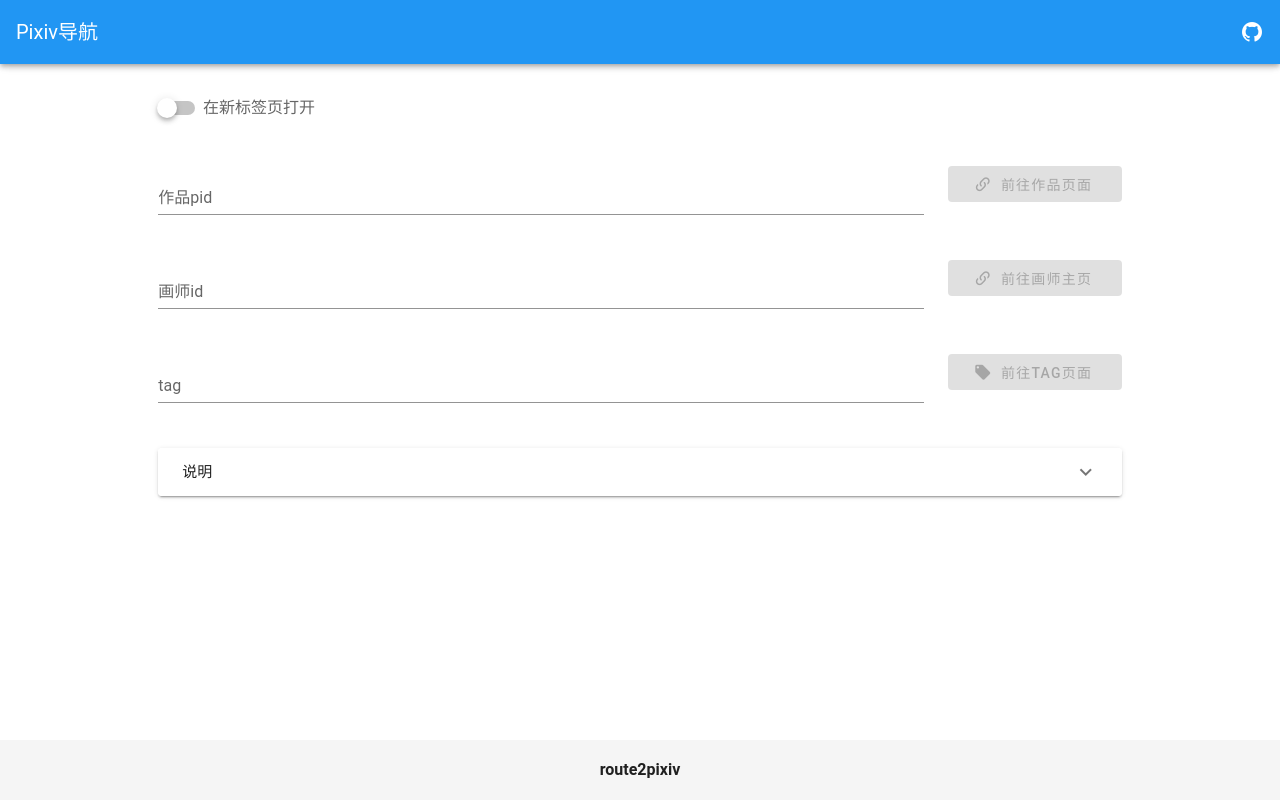
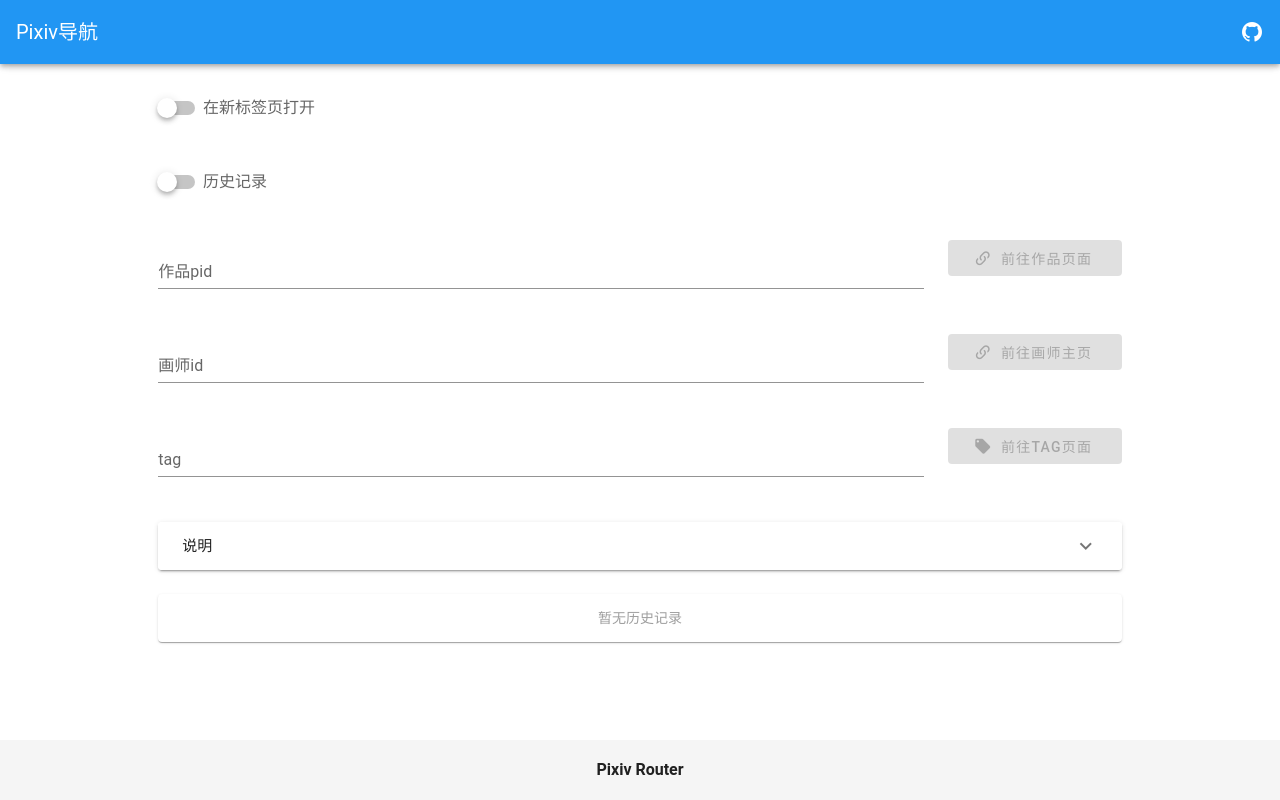
Before and after one commit to AkariRin/pixiv-router, a Vue app: page / in a window 1280 px wide. Built offline with nearby package versions, Linux system fonts and the light colour scheme; a small style sheet from the web is missing.

Commit message:
feat(history): 历史记录部分功能完成

```diff
--- a/public/index.html
+++ b/public/index.html
@@ -5,7 +5,7 @@
     <meta http-equiv="X-UA-Compatible" content="IE=edge">
     <meta name="viewport" content="width=device-width,initial-scale=1.0">
     <link rel="icon" href="<%= BASE_URL %>favicon.ico">
-    <title><%= htmlWebpackPlugin.options.title %></title>
+    <title>Pixiv Router</title>
   </head>
   <body>
     <noscript>
--- a/src/App.vue
+++ b/src/App.vue
@@ -25,6 +25,13 @@
           <v-col cols="12" md="10" offset-md="1">
             <v-switch v-model="blank">
               <template v-slot:label>在新标签页打开</template>
+            </v-switch>
+          </v-col>
+        </v-row>
+        <v-row dense>
+          <v-col cols="12" md="10" offset-md="1">
+            <v-switch v-model="enableHistory">
+              <template v-slot:label>历史记录</template>
             </v-switch>
           </v-col>
         </v-row>
@@ -101,22 +108,43 @@
             </v-expansion-panels>
           </v-col>
         </v-row>
+        <v-row>
+          <v-col cols="12" md="10" offset-md="1">
+            <v-data-table
+              no-data-text="暂无历史记录"
+              disable-filtering
+              disable-sort
+              disable-pagination
+              hide-default-footer
+              class="elevation-1"
+            ></v-data-table>
+          </v-col>
+        </v-row>
       </v-container>
     </v-main>
     <v-footer>
-      <v-col cols="12" class="text-center"><strong>route2pixiv</strong></v-col>
+      <v-col cols="12" class="text-center"><strong>Pixiv Router</strong></v-col>
     </v-footer>
   </v-app>
 </template>
 
 <script>
+import dataHandler from "@/dataHandler";
+
 export default {
   name: "App",
   data: () => ({
     pid: "",
     illustratorId: "",
     tag: "",
-    blank: false,
+    blank: dataHandler.readCfgBlank(),
+    enableHistory: dataHandler.readCfgEnable(),
+    history: dataHandler.readHistory(),
+    headers: [
+      { text: "类型", value: "type" },
+      { text: "ID/TAG", value: "value" },
+      { text: "操作", value: "action" },
+    ],
   }),
   computed: {
     pidLink() {
@@ -141,12 +169,33 @@
       return this.blank ? "_blank" : "";
     },
   },
-  mounted() {
+  methods: {
+    log() {},
+    del() {},
+    delAll() {
+      this.history = [];
+    },
+  },
+  created() {
     window
       .matchMedia("(prefers-color-scheme: dark)")
       .addEventListener("change", (e) => {
         this.$vuetify.theme.dark = e.matches;
       });
   },
+  watch: {
+    blank: function (val) {
+      dataHandler.writeCfgBlank(val);
+    },
+    enableHistory: function (val) {
+      dataHandler.writeCfgEnable(val);
+    },
+    history: {
+      handler(val) {
+        dataHandler.writeHistory(val);
+      },
+      deep: true,
+    },
+  },
 };
 </script>
--- /dev/null
+++ b/src/dataHandler.js
@@ -0,0 +1,28 @@
+export default {
+  readHistory: function () {
+    return localStorage.getItem("history") === null
+      ? []
+      : JSON.parse(localStorage.getItem("history"));
+  },
+  writeHistory: function (val) {
+    localStorage.setItem("history", JSON.stringify(val));
+  },
+  readCfgBlank: function () {
+    return localStorage.getItem("blank") === null
+      ? false
+      : localStorage.getItem("blank") === "1";
+  },
+  writeCfgBlank: function (val) {
+    let data = val ? "1" : "0";
+    localStorage.setItem("blank", data);
+  },
+  readCfgEnable: function () {
+    return localStorage.getItem("enable") === null
+      ? false
+      : localStorage.getItem("enable") === "1";
+  },
+  writeCfgEnable: function (val) {
+    let data = val ? "1" : "0";
+    localStorage.setItem("enable", data);
+  },
+};
```
